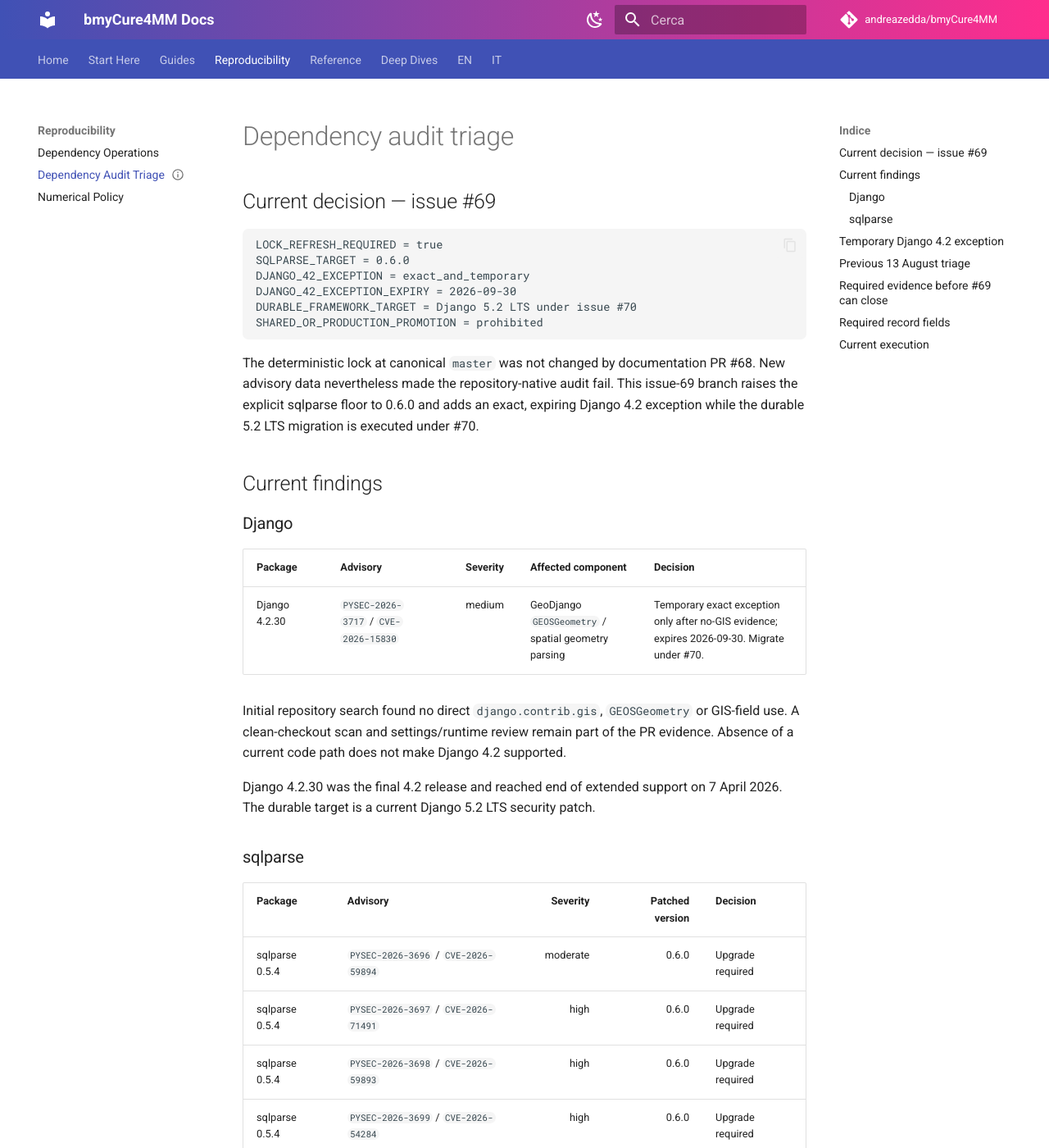
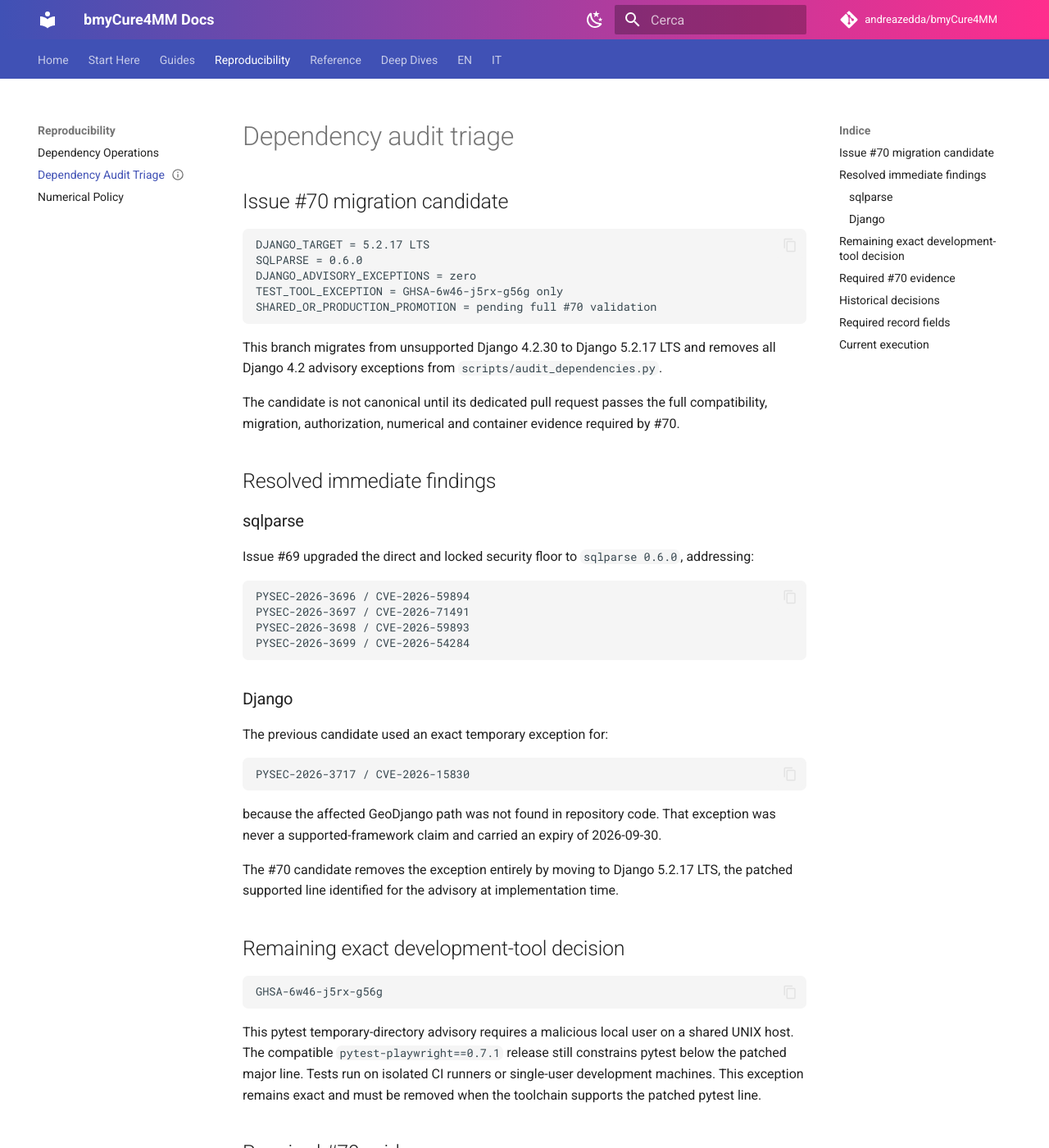
Before and after one commit to andreazedda/bmyCure4MM, an MkDocs documentation site: the page built from docs/operations/DEPENDENCY_AUDIT_TRIAGE.md, in a window 1280 px wide and 1400 px high. Shown: the whole window at 82% size. Built offline with MkDocs 1.6.1 and Material for MkDocs 9.7.7, drawn with Linux system fonts in a browser that asks for light colours; comment, search, counter and statistics services are not loaded; some of the changed text lies outside the part shown.

Commit message:
docs(deps): define the Django 5.2 LTS candidate triage state

````diff
--- a/docs/operations/DEPENDENCY_AUDIT_TRIAGE.md
+++ b/docs/operations/DEPENDENCY_AUDIT_TRIAGE.md
@@ -9,97 +9,82 @@ last_verified_git_sha: bf097810b337dc6b766cda04497005670cd96513
 
 # Dependency audit triage
 
-## Current decision — issue #69
+## Issue #70 migration candidate
 
 ```text
-LOCK_REFRESH_REQUIRED = true
-SQLPARSE_TARGET = 0.6.0
-DJANGO_42_EXCEPTION = exact_and_temporary
-DJANGO_42_EXCEPTION_EXPIRY = 2026-09-30
-DURABLE_FRAMEWORK_TARGET = Django 5.2 LTS under issue #70
-SHARED_OR_PRODUCTION_PROMOTION = prohibited
+DJANGO_TARGET = 5.2.17 LTS
+SQLPARSE = 0.6.0
+DJANGO_ADVISORY_EXCEPTIONS = zero
+TEST_TOOL_EXCEPTION = GHSA-6w46-j5rx-g56g only
+SHARED_OR_PRODUCTION_PROMOTION = pending full #70 validation
 ```
 
-The deterministic lock at canonical `master` was not changed by documentation PR #68. New advisory data nevertheless made the repository-native audit fail. This issue-69 branch raises the explicit sqlparse floor to 0.6.0 and adds an exact, expiring Django 4.2 exception while the durable 5.2 LTS migration is executed under #70.
+This branch migrates from unsupported Django 4.2.30 to Django 5.2.17 LTS and removes all Django 4.2 advisory exceptions from `scripts/audit_dependencies.py`.
 
-## Current findings
+The candidate is not canonical until its dedicated pull request passes the full compatibility, migration, authorization, numerical and container evidence required by #70.
+
+## Resolved immediate findings
+
+### sqlparse
+
+Issue #69 upgraded the direct and locked security floor to `sqlparse 0.6.0`, addressing:
+
+```text
+PYSEC-2026-3696 / CVE-2026-59894
+PYSEC-2026-3697 / CVE-2026-71491
+PYSEC-2026-3698 / CVE-2026-59893
+PYSEC-2026-3699 / CVE-2026-54284
+```
 
 ### Django
 
-| Package | Advisory | Severity | Affected component | Decision |
-|---|---|---:|---|---|
-| Django 4.2.30 | `PYSEC-2026-3717` / `CVE-2026-15830` | medium | GeoDjango `GEOSGeometry` / spatial geometry parsing | Temporary exact exception only after no-GIS evidence; expires 2026-09-30. Migrate under #70. |
-
-Initial repository search found no direct `django.contrib.gis`, `GEOSGeometry` or GIS-field use. A clean-checkout scan and settings/runtime review remain part of the PR evidence. Absence of a current code path does not make Django 4.2 supported.
-
-Django 4.2.30 was the final 4.2 release and reached end of extended support on 7 April 2026. The durable target is a current Django 5.2 LTS security patch.
-
-### sqlparse
-
-| Package | Advisory | Severity | Patched version | Decision |
-|---|---|---:|---:|---|
-| sqlparse 0.5.4 | `PYSEC-2026-3696` / `CVE-2026-59894` | moderate | 0.6.0 | Upgrade required |
-| sqlparse 0.5.4 | `PYSEC-2026-3697` / `CVE-2026-71491` | high | 0.6.0 | Upgrade required |
-| sqlparse 0.5.4 | `PYSEC-2026-3698` / `CVE-2026-59893` | high | 0.6.0 | Upgrade required |
-| sqlparse 0.5.4 | `PYSEC-2026-3699` / `CVE-2026-54284` | high | 0.6.0 | Upgrade required |
-
-Repository search finds no direct sqlparse call outside dependency/lock declarations. Django and tooling may still invoke parsing paths; absence of direct calls is not a risk-acceptance basis.
-
-## Temporary Django 4.2 exception
-
-`scripts/audit_dependencies.py` enumerates exact advisory IDs and refuses to run them after 2026-09-30.
-
-The exception means only:
+The previous candidate used an exact temporary exception for:
 
 ```text
-current affected GeoDjango path is not known to be exposed
+PYSEC-2026-3717 / CVE-2026-15830
 ```
 
-It does not mean:
+because the affected GeoDjango path was not found in repository code. That exception was never a supported-framework claim and carried an expiry of 2026-09-30.
+
+The #70 candidate removes the exception entirely by moving to Django 5.2.17 LTS, the patched supported line identified for the advisory at implementation time.
+
+## Remaining exact development-tool decision
 
 ```text
-Django 4.2 is supported
-production security is certified
-shared deployment is approved
-issue #70 may be deferred indefinitely
-```
-
-The exception is removed when #70 merges.
-
-## Previous 13 August triage
-
-The earlier locked baseline removed 155 of 161 broad-environment findings and narrowly triaged six then-current Django advisories plus one development-only pytest advisory:
-
-```text
-GHSA-923m-gv2p-w5qp
-GHSA-h7pc-vwp9-298g
-GHSA-8cjm-8mp7-r2xf
-GHSA-3h9f-r86x-qvjx
-GHSA-crhf-3pfg-w68w
-GHSA-8qcx-xf44-272x
 GHSA-6w46-j5rx-g56g
 ```
 
-Those are retained as exact temporary decisions; they do not cover newly published IDs and now share the hard Django 4.2 expiry.
+This pytest temporary-directory advisory requires a malicious local user on a shared UNIX host. The compatible `pytest-playwright==0.7.1` release still constrains pytest below the patched major line. Tests run on isolated CI runners or single-user development machines. This exception remains exact and must be removed when the toolchain supports the patched pytest line.
 
-## Required evidence before #69 can close
+## Required #70 evidence
 
 ```text
-pyproject and uv.lock diff
+Django 5.2.17 and sqlparse 0.6.0 in pyproject and uv.lock
 uv lock --check
-pip-audit before/after
-no-GIS code/settings scan
-Python 3.11 and 3.12 core tests
-Django check and migration drift
+pip-audit through scripts.audit_dependencies
+Django check
+synthetic manage.py check --deploy
+migration drift
+migration graph and disposable forward evidence
+Python 3.11 and 3.12 full core suites
+authentication and authorization regressions
 numerical baseline unchanged
-Docker build
-exact exception/expiry test
-linked #70 migration plan
+run/artifact/comparability contracts
+optional chemistry environment
+strict MkDocs
+secret and PHI safety
+Docker locked build
 ```
+
+## Historical decisions
+
+Django 4.2.30 was the final 4.2 release and reached end of extended support on 7 April 2026. It is not an acceptable durable M0-R framework baseline.
+
+The earlier exact Django exceptions remain visible in Git history and issue #69 evidence; they are deliberately absent from the #70 audit script.
 
 ## Required record fields
 
-Every exception or fix records:
+Every future exception or fix records:
 
 ```text
 advisory ID
@@ -116,7 +101,7 @@ fix issue/PR/commit
 ## Current execution
 
 ```text
-#69 sqlparse 0.6.0 lock refresh and immediate exact advisory decision
-→ #70 Django 5.2 LTS migration and removal of Django 4.2 exceptions
+#69 immediate sqlparse/advisory remediation
+→ #70 Django 5.2 LTS migration candidate
 → #13 protected aggregate CI
 ```
````
